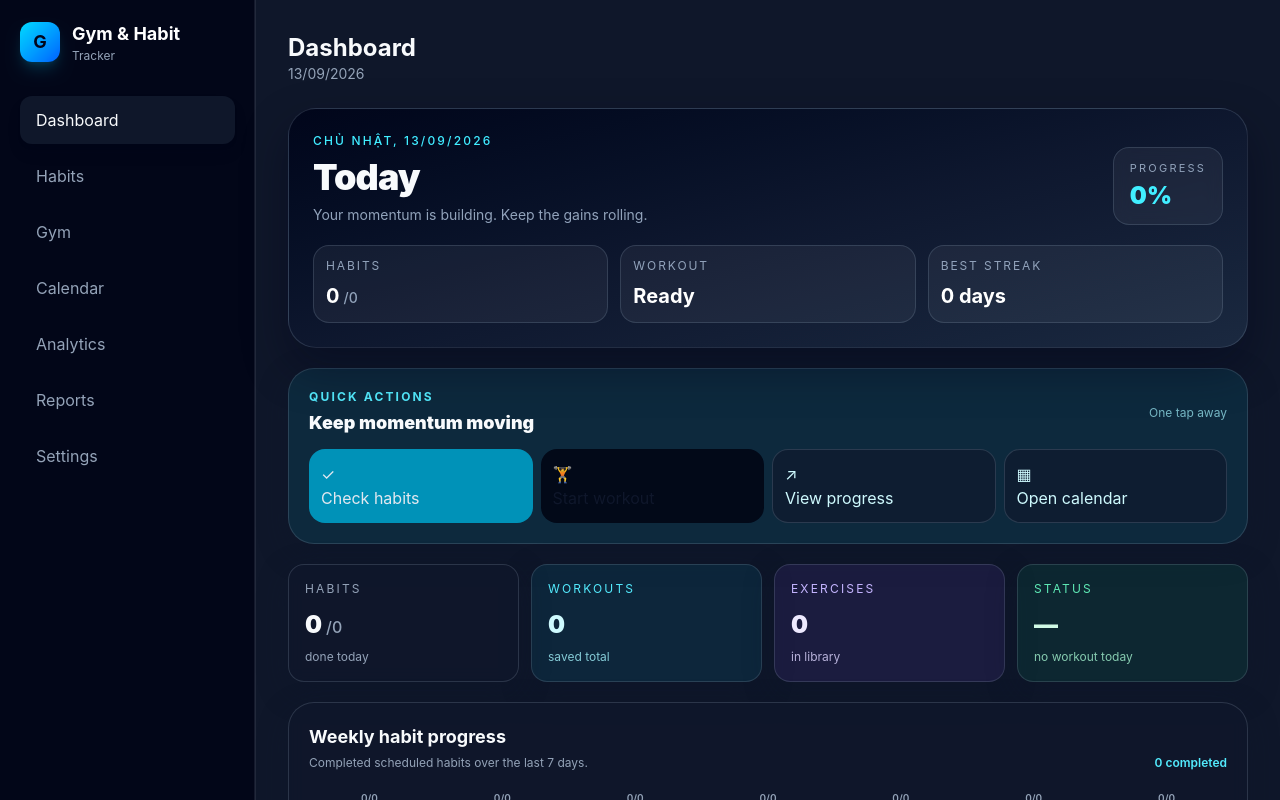
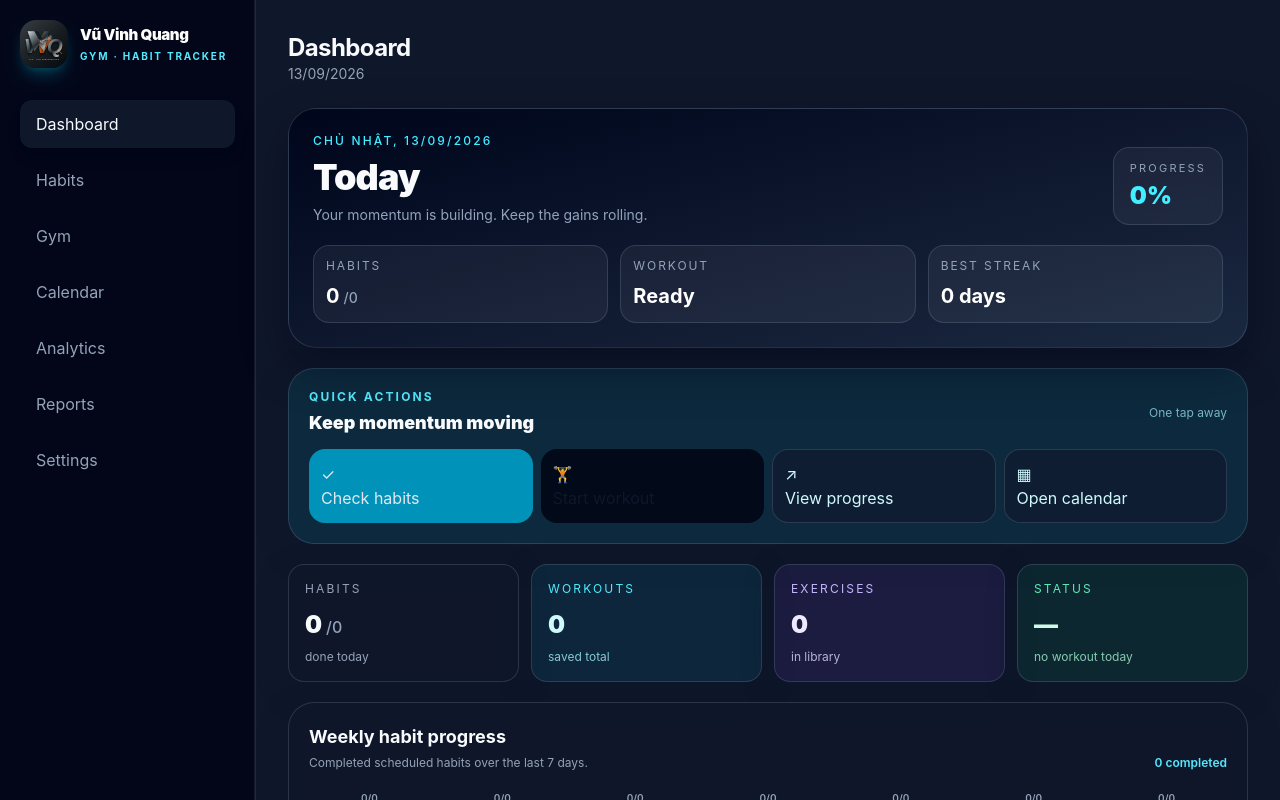
Before and after one commit to vvqgaming22/gym-habit-tracker, a React (Vite) app: page / in a window 1280 px wide. Shown: the top 800 px of the page. Built offline with nearby package versions, Linux system fonts and the light colour scheme.

Commit message:
Refine VVQ branding and mobile menu

```diff
--- a/index.html
+++ b/index.html
@@ -2,12 +2,12 @@
 <html lang="en">
   <head>
     <meta charset="UTF-8" />
-    <link rel="icon" type="image/svg+xml" href="/favicon.svg" />
+    <link rel="icon" type="image/svg+xml" href="/vq-logo.svg" />
     <meta name="viewport" content="width=device-width, initial-scale=1.0, viewport-fit=cover" />
     <meta name="theme-color" content="#020817" />
     <meta name="apple-mobile-web-app-capable" content="yes" />
     <meta name="apple-mobile-web-app-status-bar-style" content="black-translucent" />
-    <title>gym-habit-tracker</title>
+    <title>VVQ · Vũ Vinh Quang · Gym Habit Tracker</title>
   </head>
   <body>
     <div id="root"></div>
--- a/src/App.tsx
+++ b/src/App.tsx
@@ -13,6 +13,7 @@ import { DashboardPage } from './components/DashboardPage'
 import { GymPage, type WorkoutTemplate } from './components/GymPage'
 import { SidebarNav } from './components/SidebarNav'
 import { MobileRadialNav } from './components/MobileRadialNav'
+import { BrandLogo } from './components/BrandLogo'
 
 type Page =
   | 'Dashboard'
@@ -2244,14 +2245,19 @@ function App() {
 
             {/* HEADER */}
             <div className="mb-4 flex items-center justify-between gap-3 sm:mb-6 sm:gap-4">
-              <div>
-                <h1 className="text-xl font-bold sm:text-2xl">
+              <div className="flex min-w-0 items-center gap-3">
+                <div className="lg:hidden">
+                  <BrandLogo compact />
+                </div>
+                <div className="min-w-0">
+                  <h1 className="truncate text-xl font-bold tracking-tight sm:text-2xl">
                     {page}
                   </h1>
 
                   <p className="text-xs text-slate-500 sm:text-sm dark:text-slate-400">
                     {formatDate(todayISO())}
                   </p>
+                </div>
               </div>
 
               {savedMessage && (
--- /dev/null
+++ b/src/components/BrandLogo.tsx
@@ -0,0 +1,25 @@
+type BrandLogoProps = {
+  compact?: boolean
+}
+
+export function BrandLogo({ compact = false }: BrandLogoProps) {
+  return (
+    <div className={`flex items-center ${compact ? 'gap-2' : 'gap-3'}`} aria-label="VVQ · Vũ Vinh Quang Gym Habit Tracker">
+      <img
+        src={`${import.meta.env.BASE_URL}vq-logo.svg`}
+        alt="VVQ · Vũ Vinh Quang logo"
+        className={`shrink-0 rounded-2xl shadow-lg shadow-cyan-500/25 ${compact ? 'h-11 w-11' : 'h-12 w-12'}`}
+      />
+      {!compact && (
+        <div className="min-w-0">
+          <div className="truncate text-[15px] font-black tracking-tight text-white">
+            Vũ Vinh Quang
+          </div>
+          <div className="mt-0.5 text-[10px] font-bold uppercase tracking-[0.18em] text-cyan-300">
+            Gym · Habit Tracker
+          </div>
+        </div>
+      )}
+    </div>
+  )
+}
--- a/src/components/MobileRadialNav.tsx
+++ b/src/components/MobileRadialNav.tsx
@@ -1,4 +1,5 @@
 import { useRef, useState } from 'react'
+import { BrandLogo } from './BrandLogo'
 
 type MobilePage =
   | 'Dashboard'
@@ -35,6 +36,7 @@ export function MobileRadialNav({ page, onSelect }: MobileRadialNavProps) {
   const [open, setOpen] = useState(false)
   const [highlighted, setHighlighted] = useState<MobilePage | null>(null)
   const movedRef = useRef(false)
+  const openedByPointerRef = useRef(false)
   const startPointRef = useRef({ x: 0, y: 0 })
   const buttonRef = useRef<HTMLButtonElement>(null)
 
@@ -70,14 +72,18 @@ export function MobileRadialNav({ page, onSelect }: MobileRadialNavProps) {
   }
 
   function handlePointerDown(event: React.PointerEvent<HTMLDivElement>) {
+    event.preventDefault()
     startPointRef.current = { x: event.clientX, y: event.clientY }
     movedRef.current = false
+    openedByPointerRef.current = !open
     event.currentTarget.setPointerCapture(event.pointerId)
-    setOpen(true)
+    if (!open) setOpen(true)
   }
 
   function handlePointerMove(event: React.PointerEvent<HTMLDivElement>) {
     if (!open) return
+
+    event.preventDefault()
 
     const distance = Math.hypot(
       event.clientX - startPointRef.current.x,
@@ -99,6 +105,11 @@ export function MobileRadialNav({ page, onSelect }: MobileRadialNavProps) {
   }
 
   function handleButtonClick() {
+    if (openedByPointerRef.current) {
+      openedByPointerRef.current = false
+      return
+    }
+
     if (movedRef.current) return
     setOpen(value => !value)
     setHighlighted(null)
@@ -106,12 +117,12 @@ export function MobileRadialNav({ page, onSelect }: MobileRadialNavProps) {
 
   return (
     <div
-      className="fixed bottom-[calc(1.25rem+env(safe-area-inset-bottom))] right-4 z-50 lg:hidden"
+      className="fixed bottom-[calc(1.25rem+env(safe-area-inset-bottom))] right-4 z-50 select-none touch-none lg:hidden"
       onPointerDown={handlePointerDown}
       onPointerMove={handlePointerMove}
       onPointerUp={handlePointerUp}
       onPointerCancel={() => {
-        setOpen(false)
+        movedRef.current = false
         setHighlighted(null)
       }}
     >
@@ -133,8 +144,8 @@ export function MobileRadialNav({ page, onSelect }: MobileRadialNavProps) {
                   setOpen(false)
                   setHighlighted(null)
                 }}
-                className={`pointer-events-auto absolute left-1/2 top-1/2 flex h-14 w-14 -translate-x-1/2 -translate-y-1/2 flex-col items-center justify-center rounded-full border text-[10px] font-bold shadow-xl transition-all ${isSelected
-                  ? 'scale-110 border-cyan-300 bg-cyan-500 text-white shadow-cyan-500/30'
+                className={`pointer-events-auto absolute left-1/2 top-1/2 z-10 flex h-14 w-14 -translate-x-1/2 -translate-y-1/2 flex-col items-center justify-center rounded-full border text-[10px] font-bold shadow-xl transition-all duration-150 ${isSelected
+                  ? 'scale-125 border-2 border-orange-100 bg-orange-700 text-white shadow-[0_0_0_5px_rgba(194,65,12,0.38),0_12px_30px_rgba(124,45,18,0.45)] dark:border-orange-200'
                   : 'border-slate-200 bg-white/95 text-slate-700 dark:border-slate-600 dark:bg-slate-900/95 dark:text-slate-200'
                   }`}
                 style={{ transform: `translate(-50%, -50%) translate(${x}px, ${y}px)` }}
@@ -153,11 +164,11 @@ export function MobileRadialNav({ page, onSelect }: MobileRadialNavProps) {
         onClick={handleButtonClick}
         aria-label={open ? 'Close page navigation' : `Open page navigation, current page ${page}`}
         className={`flex h-14 w-14 items-center justify-center rounded-full border-2 text-xl font-black shadow-2xl transition-all ${open
-          ? 'rotate-45 border-cyan-300 bg-cyan-500 text-white shadow-cyan-500/30'
-          : 'border-slate-900 bg-slate-950 text-cyan-300 shadow-slate-950/30 dark:border-cyan-300 dark:bg-cyan-400 dark:text-slate-950'
+          ? 'rotate-45 border-orange-400 bg-slate-900 text-orange-100 shadow-slate-950/50 dark:border-orange-500 dark:bg-slate-950'
+          : 'border-slate-700 bg-slate-950 text-orange-200 shadow-slate-950/50 dark:border-slate-600 dark:bg-slate-900 dark:text-orange-100'
           }`}
       >
-        {open ? '+' : '☰'}
+        {open ? '+' : <BrandLogo compact />}
       </button>
 
       {open && (
--- a/src/components/SidebarNav.tsx
+++ b/src/components/SidebarNav.tsx
@@ -2,6 +2,8 @@ type SidebarNavProps = {
   page: string
   onSelect: (page: 'Dashboard' | 'Habits' | 'Gym' | 'Calendar' | 'Analytics' | 'Reports' | 'Settings') => void
 }
+
+import { BrandLogo } from './BrandLogo'
 
 const navItems = [
   'Dashboard',
@@ -18,13 +20,7 @@ export function SidebarNav({ page, onSelect }: SidebarNavProps) {
     <>
       <aside className="hidden w-64 shrink-0 border-r border-slate-200/80 bg-slate-950 p-5 text-slate-100 shadow-[inset_-1px_0_0_rgba(148,163,184,0.12)] transition-colors lg:block dark:border-slate-700 dark:bg-slate-950">
         <div className="mb-8 flex items-center gap-3">
-          <div className="flex h-10 w-10 items-center justify-center rounded-xl bg-gradient-to-br from-cyan-400 to-blue-600 text-lg font-bold text-slate-950 shadow-lg shadow-cyan-500/20">
-            G
-          </div>
-          <div>
-            <div className="text-lg font-bold text-white">Gym & Habit</div>
-            <div className="text-xs text-slate-400">Tracker</div>
-          </div>
+          <BrandLogo />
         </div>
 
         <nav className="space-y-2">
--- a/vite.config.ts
+++ b/vite.config.ts
@@ -13,9 +13,9 @@ export default defineConfig({
       registerType: 'autoUpdate',
 
       manifest: {
-        name: 'Gym Habit Tracker',
-        short_name: 'Gym Tracker',
-        description: 'Personal Gym & Habit Tracker',
+        name: 'VVQ · Vũ Vinh Quang · Gym Habit Tracker',
+        short_name: 'VQ Tracker',
+        description: 'Vũ Vinh Quang personal gym and habit tracker',
         theme_color: '#0f172a',
         background_color: '#ffffff',
         display: 'standalone',
@@ -25,14 +25,14 @@ export default defineConfig({
         scope: '/gym-habit-tracker/',
         icons: [
           {
-            src: '/pwa-192.png',
+            src: '/vq-logo.svg',
             sizes: '192x192',
-            type: 'image/png',
+            type: 'image/svg+xml',
           },
           {
-            src: '/pwa-512.png',
+            src: '/vq-logo.svg',
             sizes: '512x512',
-            type: 'image/png',
+            type: 'image/svg+xml',
           },
         ],
       },
```
Also changed, not shown: public/vq-logo.svg (added). Lines whose indentation alone changed are shown as unchanged.
